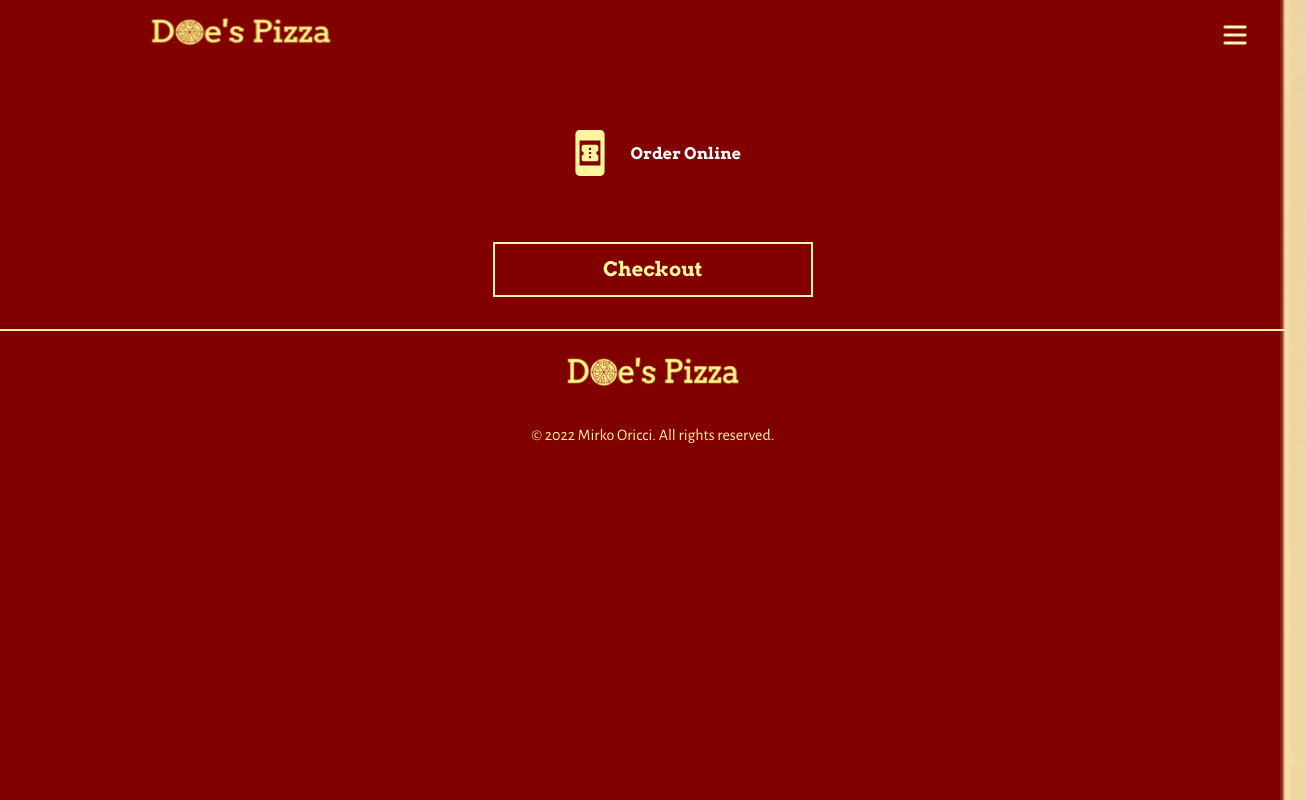
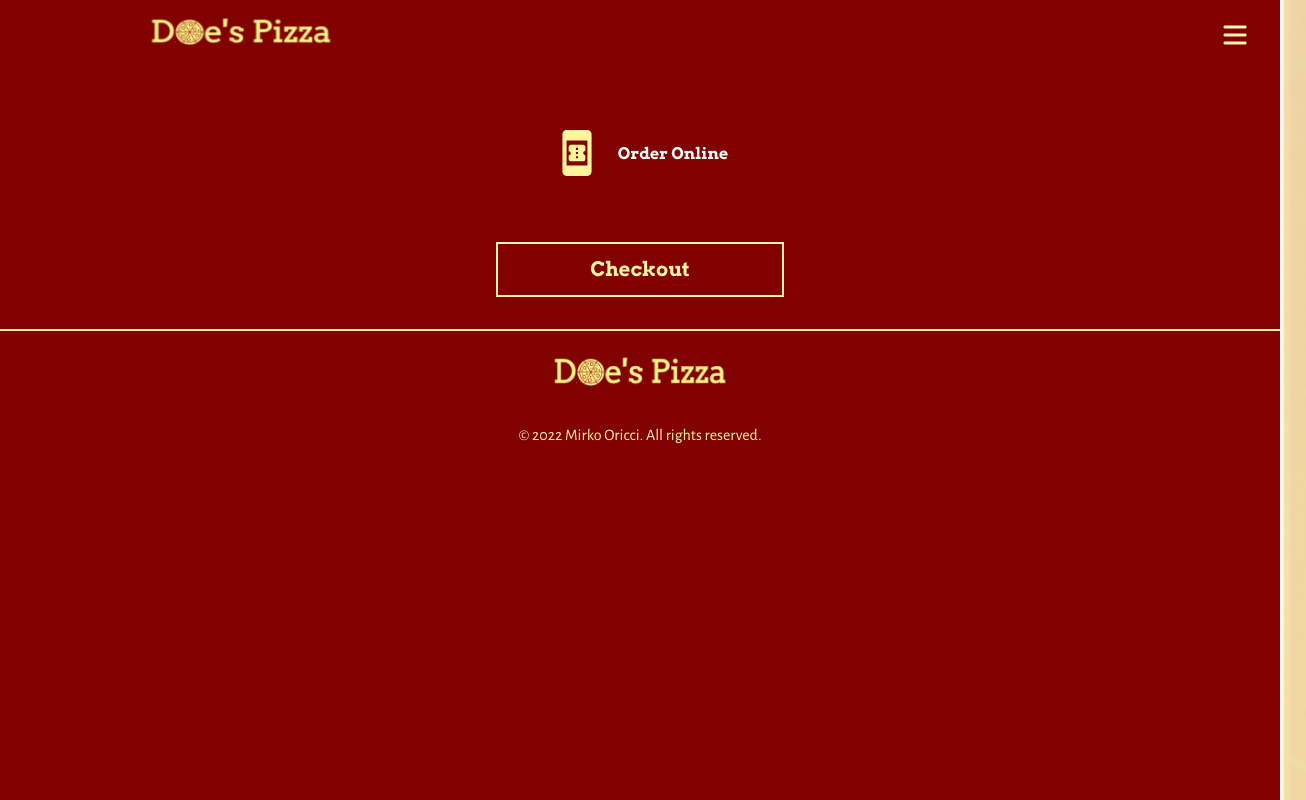
Before and after one commit to Techoplite/Doe-s-Pizza, a Next.js app: page /online-order in a window 1280 px wide. Shown: the whole page, 1306 px wide, since content can reach past the window. Built offline with nearby package versions, Linux system fonts and the light colour scheme; a web font is replaced by a local one.

Commit message:
Fix online order section width

```diff
--- a/pages/online-order/index.tsx
+++ b/pages/online-order/index.tsx
@@ -40,7 +40,7 @@ export default function OnlineOrder() {
         </div>
         <Link href="/checkout" passHref >
           <div className={styles['btn']}>
-            <DefaultBtn label="Checkout" maxWidth='none'/>
+            <DefaultBtn label="Checkout" maxWidth='18rem'/>
           </div>
         </Link>
         <div className={styles['footer-wrapper']}>
--- a/styles/MenuItem.module.scss
+++ b/styles/MenuItem.module.scss
@@ -8,7 +8,7 @@
     padding: 1rem;
     justify-content: center;
     text-align: right;
-    width: 18rem
+    width: 16rem
 }
 
 .h1 {
--- a/styles/OnlineOrder.module.scss
+++ b/styles/OnlineOrder.module.scss
@@ -2,7 +2,7 @@
 .container {
     background-color: $red;
     min-height: 100vh;
-    width: 102vw;
+    width: 100vw;
     margin-top: 0;
     position: absolute;
 }
```
